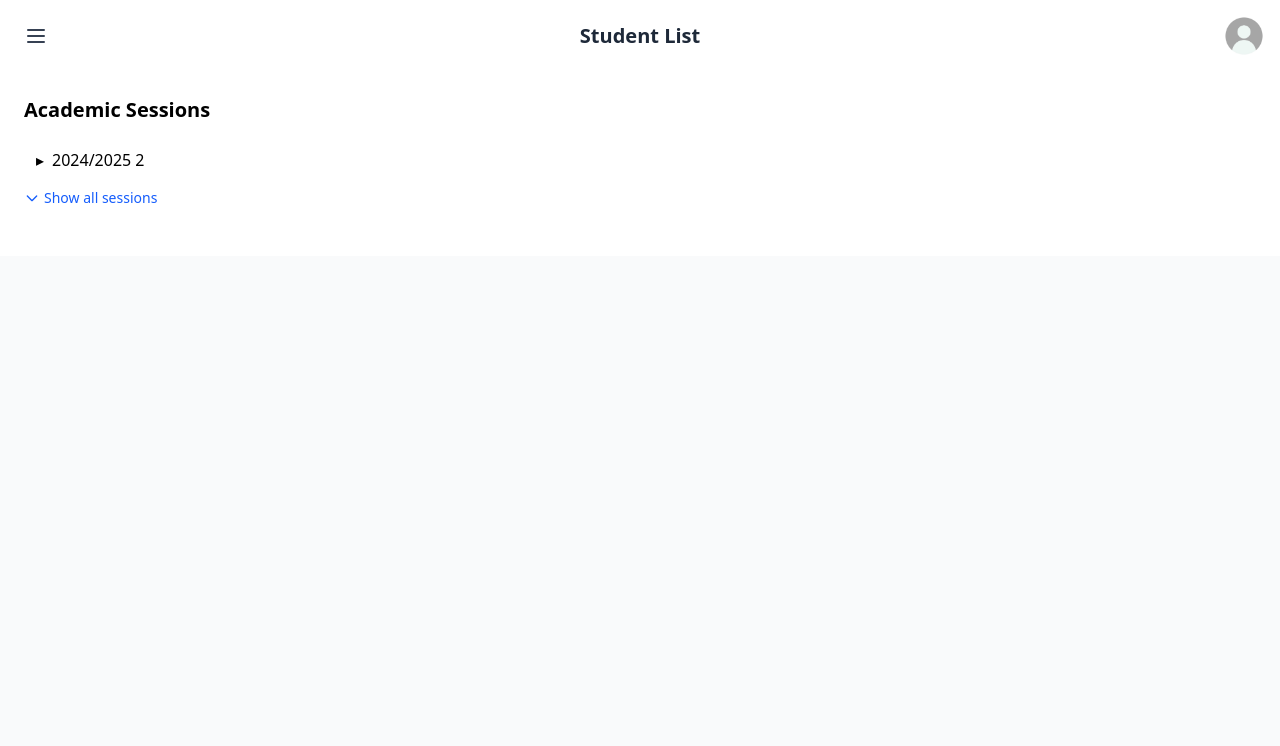
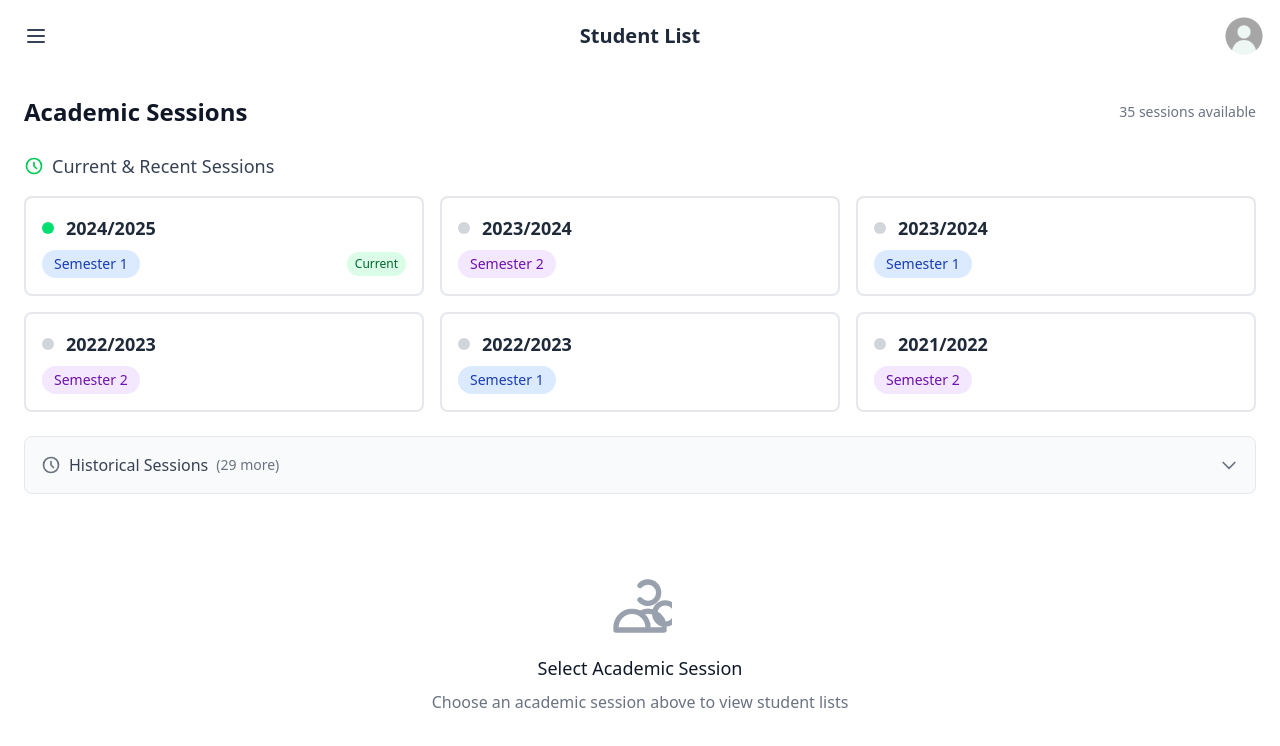
Before and after one commit to yaen-li/FC_Timetable_Management_System, a Vue app in the folder Frontend/: page /students-by-section in a window 1280 px wide. Shown: the top 746 px of the page. Built offline with nearby package versions, Linux system fonts and the light colour scheme.

Commit message:
student list

```diff
--- a/Frontend/src/views/StudentsBySectionView.vue
+++ b/Frontend/src/views/StudentsBySectionView.vue
@@ -16,64 +16,179 @@
       </header>
 
       <main class="p-4 sm:p-6 bg-white flex-1">
-        <!-- Session Selection -->
+        <!-- Enhanced Session Selection -->
+        <div class="mb-8">
+          <div class="flex items-center justify-between mb-6">
+            <h2 class="text-2xl font-bold text-gray-900">Academic Sessions</h2>
+            <div class="text-sm text-gray-500">
+              {{ availableSessions.length }} sessions available
+            </div>
+          </div>
+
+          <!-- Current/Recent Sessions (Always Visible) -->
           <div class="mb-6">
-          <h2 class="text-xl font-semibold mb-4">Academic Sessions</h2>
+            <h3 class="text-lg font-medium text-gray-700 mb-4 flex items-center">
+              <svg class="h-5 w-5 text-green-500 mr-2" fill="none" stroke="currentColor" viewBox="0 0 24 24">
+                <path stroke-linecap="round" stroke-linejoin="round" stroke-width="2" d="M12 8v4l3 3m6-3a9 9 0 11-18 0 9 9 0 0118 0z" />
+              </svg>
+              Current & Recent Sessions
+            </h3>
 
-          <!-- First Session (Always Visible) -->
+            <div class="grid grid-cols-1 md:grid-cols-2 lg:grid-cols-3 gap-4">
               <div
-            v-if="availableSessions.length > 0"
-            @click="selectSession(availableSessions[0])"
-            class="py-2 px-3 cursor-pointer hover:bg-gray-100 flex items-center justify-between rounded"
-            :class="{'bg-blue-50': isSelectedSession(availableSessions[0])}"
+                v-for="session in availableSessions.slice(0, 6)"
+                :key="`${session.sesi}-${session.semester}`"
+                @click="selectSession(session)"
+                class="relative group cursor-pointer"
               >
+                <div
+                  :class="[
+                    'p-4 rounded-lg border-2 transition-all duration-200 hover:shadow-md',
+                    isSelectedSession(session)
+                      ? 'border-blue-500 bg-blue-50 shadow-md'
+                      : 'border-gray-200 bg-white hover:border-blue-300'
+                  ]"
+                >
+                  <!-- Session Header -->
+                  <div class="flex items-center justify-between mb-2">
                     <div class="flex items-center">
-              <span class="mr-2">▸</span>
-              <span class="font-medium">
-                {{ availableSessions[0].sesi }} {{ availableSessions[0].semester }}
-                <span v-if="isCurrentSession(availableSessions[0])" class="text-sm text-green-600 ml-1">(Current)</span>
-              </span>
-            </div>
-            <span v-if="isSelectedSession(availableSessions[0]) && studentsLoaded" class="text-sm text-gray-500">
-              {{ students.length }} students
+                      <div
+                        :class="[
+                          'w-3 h-3 rounded-full mr-3',
+                          isCurrentSession(session) ? 'bg-green-400' : 'bg-gray-300'
+                        ]"
+                      ></div>
+                      <span
+                        :class="[
+                          'font-semibold text-lg',
+                          isSelectedSession(session) ? 'text-blue-700' : 'text-gray-800'
+                        ]"
+                      >
+                        {{ session.sesi }}
                       </span>
                     </div>
 
-          <!-- Dropdown for Other Sessions -->
-          <div class="mt-2">
+                    <!-- Selection Indicator -->
+                    <div v-if="isSelectedSession(session)" class="text-blue-500">
+                      <svg class="h-5 w-5" fill="currentColor" viewBox="0 0 20 20">
+                        <path fill-rule="evenodd" d="M10 18a8 8 0 100-16 8 8 0 000 16zm3.707-9.293a1 1 0 00-1.414-1.414L9 10.586 7.707 9.293a1 1 0 00-1.414 1.414l2 2a1 1 0 001.414 0l4-4z" clip-rule="evenodd" />
+                      </svg>
+                    </div>
+                  </div>
+
+                  <!-- Semester Badge -->
+                  <div class="flex items-center justify-between">
+                    <span
+                      :class="[
+                        'inline-flex items-center px-3 py-1 rounded-full text-sm font-medium',
+                        session.semester === '1'
+                          ? 'bg-blue-100 text-blue-800'
+                          : 'bg-purple-100 text-purple-800'
+                      ]"
+                    >
+                      Semester {{ session.semester }}
+                    </span>
+
+                    <!-- Current Badge -->
+                    <span
+                      v-if="isCurrentSession(session)"
+                      class="inline-flex items-center px-2 py-1 rounded-full text-xs font-medium bg-green-100 text-green-800"
+                    >
+                      Current
+                    </span>
+                  </div>
+
+                  <!-- Student Count (if selected and loaded) -->
+                  <div v-if="isSelectedSession(session) && studentsLoaded" class="mt-3 pt-3 border-t border-gray-200">
+                    <div class="flex items-center text-sm text-gray-600">
+                      <svg class="h-4 w-4 mr-1" fill="none" stroke="currentColor" viewBox="0 0 24 24">
+                        <path stroke-linecap="round" stroke-linejoin="round" stroke-width="2" d="M12 4.354a4 4 0 110 5.292M15 21H3v-1a6 6 0 0112 0v1zm0 0h6v-1a6 6 0 00-9-5.197m13.5 0a4 4 0 11-8 0 4 4 0 018 0z" />
+                      </svg>
+                      {{ students.length }} students enrolled
+                    </div>
+                  </div>
+
+                  <!-- Loading Indicator -->
+                  <div v-if="isSelectedSession(session) && loading" class="mt-3 pt-3 border-t border-gray-200">
+                    <div class="flex items-center text-sm text-blue-600">
+                      <svg class="animate-spin h-4 w-4 mr-1" fill="none" viewBox="0 0 24 24">
+                        <circle class="opacity-25" cx="12" cy="12" r="10" stroke="currentColor" stroke-width="4"></circle>
+                        <path class="opacity-75" fill="currentColor" d="M4 12a8 8 0 018-8v8z"></path>
+                      </svg>
+                      Loading students...
+                    </div>
+                  </div>
+                </div>
+              </div>
+            </div>
+          </div>
+
+          <!-- Historical Sessions (Collapsible) -->
+          <div v-if="availableSessions.length > 6">
             <button
               @click="showAllSessions = !showAllSessions"
-              class="flex items-center text-sm text-blue-600 hover:text-blue-800"
+              class="flex items-center justify-between w-full p-4 bg-gray-50 rounded-lg border border-gray-200 hover:bg-gray-100 transition-colors"
             >
+              <div class="flex items-center">
+                <svg class="h-5 w-5 text-gray-500 mr-2" fill="none" stroke="currentColor" viewBox="0 0 24 24">
+                  <path stroke-linecap="round" stroke-linejoin="round" stroke-width="2" d="M12 8v4l3 3m6-3a9 9 0 11-18 0 9 9 0 0118 0z" />
+                </svg>
+                <span class="font-medium text-gray-700">Historical Sessions</span>
+                <span class="ml-2 text-sm text-gray-500">({{ availableSessions.length - 6 }} more)</span>
+              </div>
               <svg
-                :class="['w-4 h-4 mr-1 transition-transform', { 'rotate-180': showAllSessions }]"
+                :class="['w-5 h-5 text-gray-500 transition-transform', { 'rotate-180': showAllSessions }]"
                 fill="none"
                 stroke="currentColor"
                 viewBox="0 0 24 24"
               >
                 <path stroke-linecap="round" stroke-linejoin="round" stroke-width="2" d="M19 9l-7 7-7-7" />
               </svg>
-              {{ showAllSessions ? 'Hide' : 'Show' }} all sessions
             </button>
 
-            <div v-if="showAllSessions" class="mt-2 space-y-1 max-w-2xl pl-4 border-l-2 border-gray-200">
+            <!-- Historical Sessions Grid -->
+            <div v-if="showAllSessions" class="mt-4 grid grid-cols-1 md:grid-cols-2 lg:grid-cols-4 gap-3">
               <div
-                v-for="(session, index) in availableSessions.slice(1)"
+                v-for="session in availableSessions.slice(6)"
                 :key="`${session.sesi}-${session.semester}`"
                 @click="selectSession(session)"
-                class="py-2 px-3 cursor-pointer hover:bg-gray-100 flex items-center justify-between rounded"
-                :class="{'bg-blue-50': isSelectedSession(session)}"
+                class="group cursor-pointer"
               >
-                <div class="flex items-center">
-                  <span class="mr-2">▸</span>
-                  <span class="font-medium">
-                    {{ session.sesi }} {{ session.semester }}
-                    <span v-if="isCurrentSession(session)" class="text-sm text-green-600 ml-1">(Current)</span>
-                  </span>
+                <div
+                  :class="[
+                    'p-3 rounded-md border transition-all duration-200 hover:shadow-sm',
+                    isSelectedSession(session)
+                      ? 'border-blue-500 bg-blue-50'
+                      : 'border-gray-200 bg-white hover:border-gray-300'
+                  ]"
+                >
+                  <div class="flex items-center justify-between">
+                    <div>
+                      <div
+                        :class="[
+                          'font-medium',
+                          isSelectedSession(session) ? 'text-blue-700' : 'text-gray-800'
+                        ]"
+                      >
+                        {{ session.sesi }}
                       </div>
-                <span v-if="isSelectedSession(session) && studentsLoaded" class="text-sm text-gray-500">
+                      <div class="text-sm text-gray-600">Semester {{ session.semester }}</div>
+                    </div>
+
+                    <div v-if="isSelectedSession(session)" class="text-blue-500">
+                      <svg class="h-4 w-4" fill="currentColor" viewBox="0 0 20 20">
+                        <path fill-rule="evenodd" d="M10 18a8 8 0 100-16 8 8 0 000 16zm3.707-9.293a1 1 0 00-1.414-1.414L9 10.586 7.707 9.293a1 1 0 00-1.414 1.414l2 2a1 1 0 001.414 0l4-4z" clip-rule="evenodd" />
+                      </svg>
+                    </div>
+                  </div>
+
+                  <!-- Student Count for Historical Sessions -->
+                  <div v-if="isSelectedSession(session) && studentsLoaded" class="mt-2 pt-2 border-t border-gray-200">
+                    <div class="text-xs text-gray-600">
                       {{ students.length }} students
-                </span>
+                    </div>
+                  </div>
+                </div>
               </div>
             </div>
           </div>
@@ -81,15 +196,18 @@
 
         <!-- Loading State -->
         <div v-if="loading" class="flex justify-center py-8">
-          <svg class="animate-spin h-8 w-8 text-blue-600" xmlns="http://www.w3.org/2000/svg" fill="none" viewBox="0 0 24 24">
+          <div class="text-center">
+            <svg class="animate-spin h-8 w-8 text-blue-600 mx-auto mb-4" xmlns="http://www.w3.org/2000/svg" fill="none" viewBox="0 0 24 24">
               <circle class="opacity-25" cx="12" cy="12" r="10" stroke="currentColor" stroke-width="4"></circle>
               <path class="opacity-75" fill="currentColor" d="M4 12a8 8 0 018-8v8z"></path>
             </svg>
+            <p class="text-gray-600">Loading students...</p>
+          </div>
         </div>
 
         <!-- Students List -->
         <div v-else-if="studentsLoaded">
-          <div class="mb-6 flex justify-between items-center">
+          <div class="mb-6 flex flex-col sm:flex-row sm:justify-between sm:items-center gap-4">
             <h2 class="text-xl font-semibold">
               Students - {{ selectedSession.sesi }} (Semester {{ selectedSession.semester }})
             </h2>
@@ -99,7 +217,7 @@
                 v-model="searchQuery"
                 type="text"
                 placeholder="Search by name or matric number..."
-                class="px-4 py-2 pl-10 border border-gray-300 rounded-lg focus:outline-none focus:ring-2 focus:ring-blue-500 focus:border-blue-500"
+                class="px-4 py-2 pl-10 border border-gray-300 rounded-lg focus:outline-none focus:ring-2 focus:ring-blue-500 focus:border-blue-500 w-full sm:w-80"
               />
               <svg class="absolute left-3 top-2.5 h-5 w-5 text-gray-400" fill="none" stroke="currentColor" viewBox="0 0 24 24">
                 <path stroke-linecap="round" stroke-linejoin="round" stroke-width="2" d="M21 21l-6-6m2-5a7 7 0 11-14 0 7 7 0 0114 0z" />
@@ -461,6 +579,17 @@
             <p class="text-gray-400 mt-2">Try adjusting your search criteria</p>
           </div>
         </div>
+
+        <!-- Initial State -->
+        <div v-else-if="!loading && !studentsLoaded" class="text-center py-12">
+          <svg class="h-16 w-16 text-gray-400 mx-auto mb-4" fill="none" stroke="currentColor" viewBox="0 0 24 24">
+            <path stroke-linecap="round" stroke-linejoin="round" stroke-width="2" d="M12 4.354a4 4 0 110 5.292M15 21H3v-1a6 6 0 0112 0v1zm0 0h6v-1a6 6 0 00-9-5.197m13.5 0a4 4 0 11-8 0 4 4 0 018 0z" />
+          </svg>
+          <h3 class="text-lg font-medium text-gray-900 mb-2">Select Academic Session</h3>
+          <p class="text-gray-500">
+            Choose an academic session above to view student lists
+          </p>
+        </div>
       </main>
     </div>
   </div>
@@ -562,9 +691,8 @@ export default {
     }
 
     function isCurrentSession(session) {
-      const currentYear = new Date().getFullYear()
-      const sessionStartYear = parseInt(session.sesi.split('/')[0])
-      return sessionStartYear === currentYear
+      // Current session is 2024/2025 semester 1
+      return session.sesi === '2024/2025' && session.semester === '1'
     }
 
     function isSelectedSession(session) {
@@ -617,12 +745,6 @@ export default {
       return schedule
     }
 
-    // Check if a semester is the current/latest one for a student
-    function isCurrentSemester(semester, index) {
-      // If it's the first semester in the history (index 0), it's the latest
-      return index === 0
-    }
-
     async function fetchJSON(url) {
       console.log('[StudentList] Fetching:', url)
       try {
@@ -639,16 +761,21 @@ export default {
       }
     }
 
-    // Generate sessions from 2007 to 2024/2025
+    // Generate sessions from 2007 to current semester (2024/2025-1)
     function generateAllSessions() {
       const sessions = []
 
       for (let year = 2007; year <= 2024; year++) {
         const sessionYear = `${year}/${year + 1}`
 
-        // Add only 2 semesters for each academic year
+        // For 2024/2025, only add semester 1 (current semester)
+        if (year === 2024) {
+          sessions.push({ sesi: sessionYear, semester: '1' })
+        } else {
+          // For all other years, add both semesters
           sessions.push({ sesi: sessionYear, semester: '2' })
           sessions.push({ sesi: sessionYear, semester: '1' })
+        }
       }
 
       // Sort in reverse chronological order (newest first)
@@ -934,7 +1061,7 @@ export default {
 
     // Initialize on mount
     onMounted(() => {
-      // Generate all sessions
+      // Generate all sessions (up to current semester 2024/2025-1)
       availableSessions.value = generateAllSessions()
 
       // Try to get admin session ID
```
Lines whose indentation alone changed are shown as unchanged.
